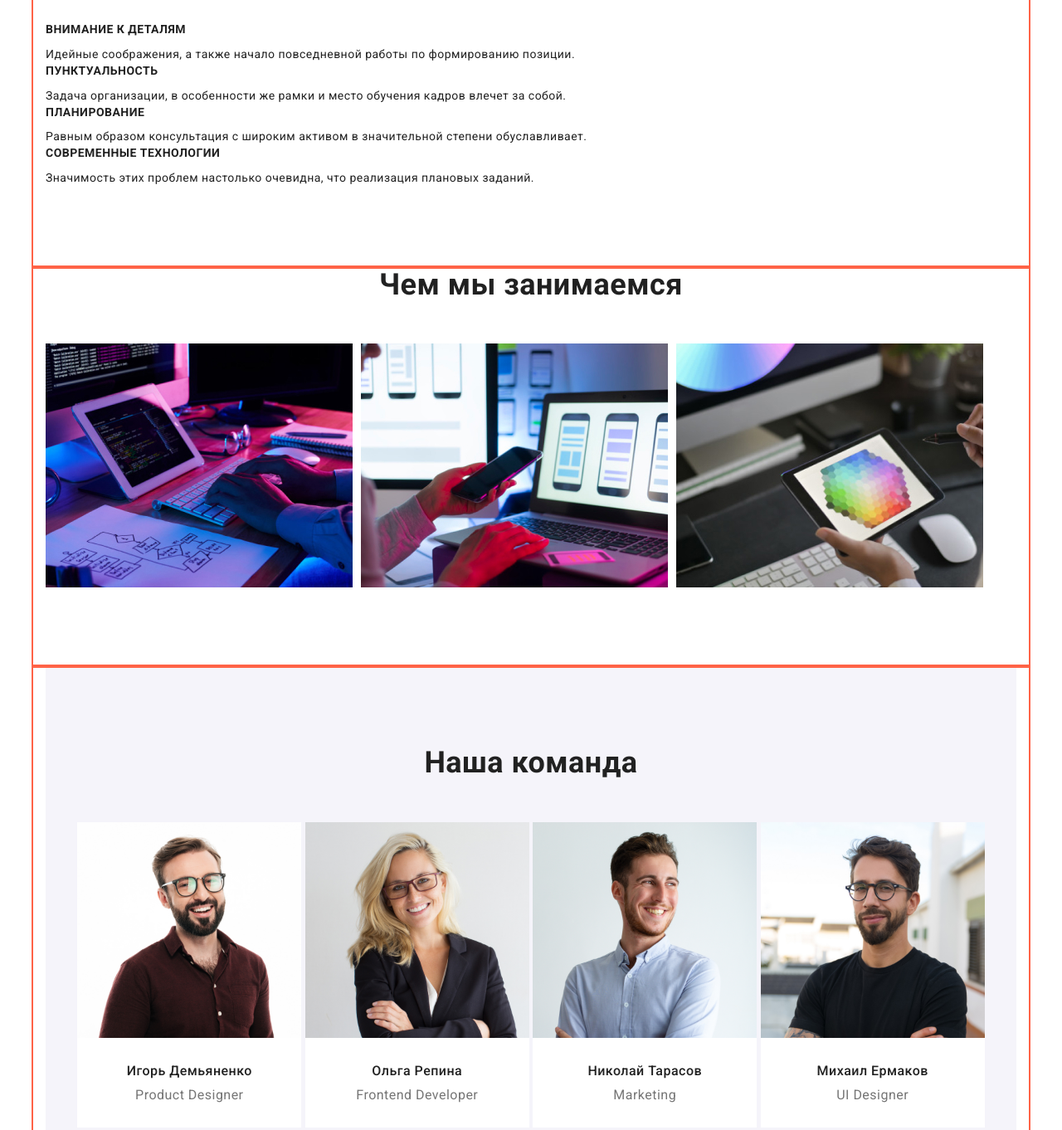
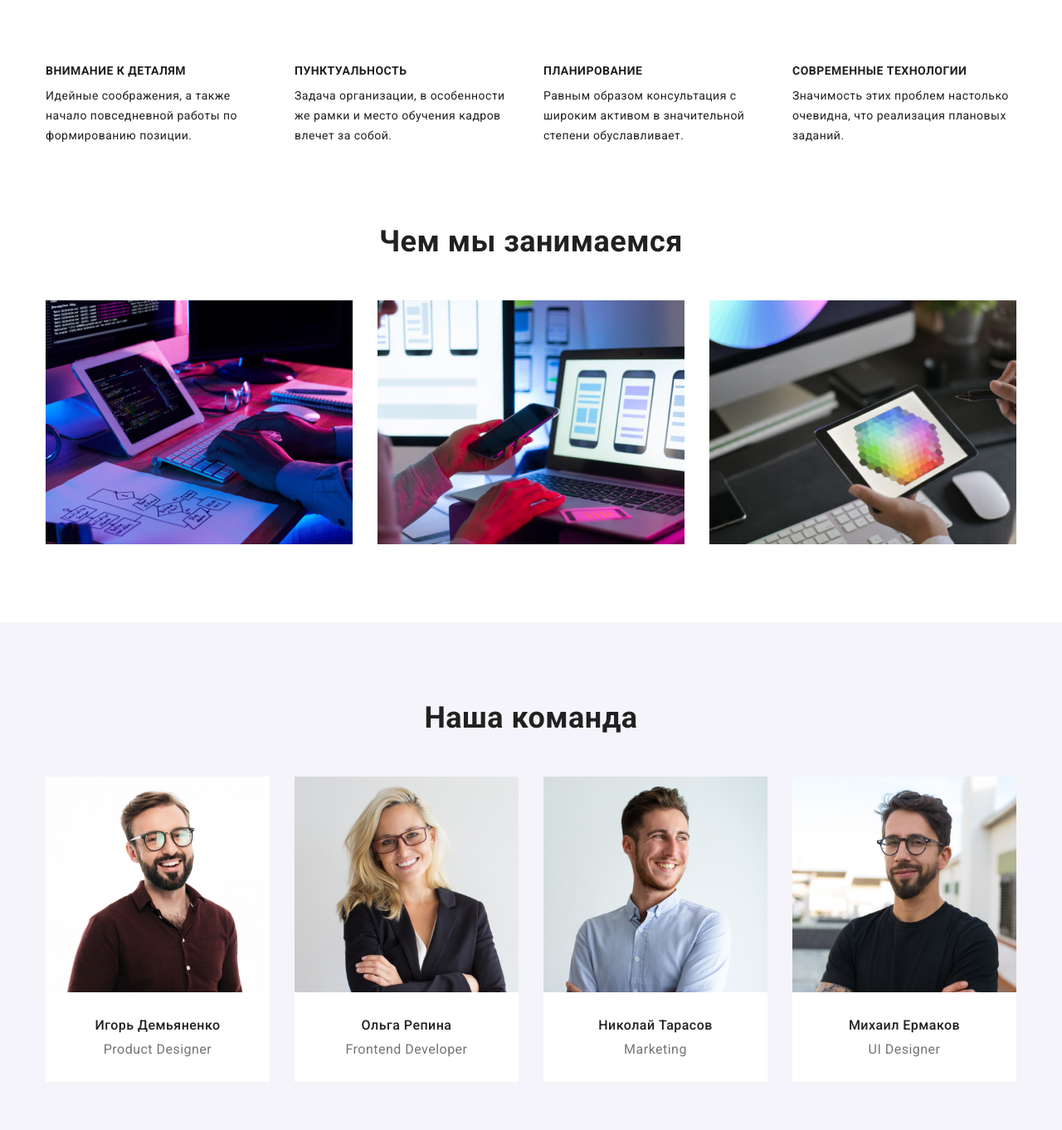
Before and after one commit to IevgenDanilov/goit-markup-hw-03, a plain HTML site: page index.html in a window 1280 px wide. Shown: the part 700-2062 px from the top of the page at 83% size. Drawn offline with nearby package versions, Linux system fonts and the light colour scheme.

Commit message:
hw3 completed

```diff
--- a/css/styles.css
+++ b/css/styles.css
@@ -12,9 +12,9 @@ body {
   margin: 0;
   font-family: Roboto, sans-serif;
   background-color: var(--primary-white-color);
-  /* background-color: rgb(182, 127, 127); */
   color: var(--primary-text-color);
   letter-spacing: 0.03em;
+}
 
 h1,
 h2,
@@ -37,7 +37,6 @@ body {
 img {
   display: block;
 }
-}
 
 /* Общие правила оформления */
 
@@ -47,14 +46,12 @@ body {
   padding-right: 15px;
   margin: 0 auto;
 
-
-  outline: 2px solid tomato;
+  /* outline: 2px solid tomato; */
 }
 
 .list {
   list-style: none;
   padding: 0;
-
 }
 
 .unvisible {
@@ -118,9 +115,9 @@ body {
 
 /* Шапка сайта */
 .page-header {
-
+  border-bottom: 1px solid #ececec;
+  padding: 25px 0;
 }
-
 
 .logo {
   color: var(--title-text-color);
@@ -154,24 +151,17 @@ body {
   color: var(--accent-color);
 }
 
-
 .site-nav {
   display: flex;
   margin: auto 0;
-
-
 }
 
 .filter {
   align-items: center;
-  margin: 0 auto;
+  margin: 0 auto 50px 0;
   display: flex;
   flex-direction: reverse;
-
-}
-
-.projects-section {
-  padding: 95px 0;
+  justify-content: center;
 }
 
 .flex {
@@ -179,16 +169,9 @@ body {
   flex-direction: row;
 }
 
-
 .filter .button {
-
   margin-right: 8px;
-
 }
-
-/* .site-nav .link:active {
-  color: tomato;
-} */
 
 .site-nav .link.current {
   color: var(--accent-color);
@@ -221,10 +204,8 @@ body {
 
 .hero {
   background-color: var(--secondary-background-color);
-  /* height: 600px; */
   padding-bottom: 200px;
   text-align: center;
-  /* margin: 0 auto; */
 }
 
 .hero-title {
@@ -242,7 +223,8 @@ body {
 
 /* Секция */
 
-.section .title {
+.section .title,
+.section-special-first .title {
   color: var(--title-text-color);
   font-size: 14px;
   line-height: 1.14;
@@ -260,6 +242,18 @@ body {
   margin-bottom: 50px;
 }
 
+.section {
+  padding: 94px 0;
+}
+
+.section-special-first {
+  padding: 94px 0 47px 0;
+}
+
+.section-special-second {
+  padding: 47px 0 94px 0;
+}
+
 .profile {
   padding-bottom: 95px;
 }
@@ -272,52 +266,70 @@ body {
   margin: 0;
 }
 
-.employees-item {
-
-  background-color: #fff;
-  margin: 0;
-  padding-bottom: 30px;
-  display: inline-block;
-}
-
 /* Преимущества */
 
 .feature-list .text {
   color: var(--primary-text-color);
   font-size: 14px;
   line-height: 1.71;
-  margin: 0 30px 0 0;
-
 }
 
 .feature-list {
-  margin: 0;
   text-align: left;
-  padding: 95px 0;
+  display: inline-block;
+  display: flex;
+  margin-left: -30px;
+  margin-top: -30px;
+}
+
+.feature-list-item {
+  margin-top: 30px;
+  margin-left: 30px;
+  flex-basis: calc((100% - 120px) / 4);
+  /* width: 270px; */
 }
 
 /* Перечень услуг */
-.services-item {
+.services-list {
+  /* margin: 0; */
   display: inline-block;
   display: flex;
   flex-direction: row;
+  flex-wrap: wrap;
+  margin-left: -30px;
+  margin-top: -30px;
 }
 
-.services-item img {
-margin-right: 10px;
-
+.services-list-item {
+  margin-left: 30px;
+  margin-top: 30px;
+  flex-basis: calc((100% - 90px) / 3);
 }
-
-.services {
-  padding-bottom: 95px;
-}
-
 
 /* Сотрудники */
 .employees {
   background-color: var(--special-background-color);
   text-align: center;
-  padding: 95px 0;
+}
+
+.employees-list {
+  /* margin: 0; */
+  display: inline-block;
+  display: flex;
+  flex-direction: row;
+  flex-wrap: wrap;
+  margin-left: -30px;
+  margin-top: -30px;
+}
+
+.employees-item {
+  background-color: #fff;
+  margin: 0;
+  padding-bottom: 30px;
+  display: inline-block;
+  margin-left: 30px;
+  margin-top: 30px;
+  flex-basis: calc((100% - 120px) / 4);
 }
 
 .employees-item h3 {
@@ -354,12 +366,34 @@ margin-right: 10px;
   line-height: 1.87;
 }
 
+.projects {
+  display: flex;
+  flex-direction: row;
+  flex-wrap: wrap;
+  margin-left: -30px;
+  margin-top: -30px;
+}
 
-.projects {
+.projects-item {
+  margin-left: 30px;
+  margin-top: 30px;
+  flex-basis: calc((100% - 90px) / 3);
+  /* align-content: space-between; */
+}
 
-  flex-direction: row;
+.projects-item-description {
+  border: 1px solid #eeeeee;
+  border-top: none;
+  padding: 20px 25px;
+}
 
+.projects-item-description p,
+h2 {
+  margin: 0;
 }
+/*
+  Порядок розташування блоку в списку
+  order: 1; */
 
 /* Футер */
 
--- a/index.html
+++ b/index.html
@@ -40,74 +40,80 @@
 
     <main>
         <!-- Герой -->
+
+        <section class="hero">
             <div class="container">
-            <section class="hero ">
                 <h1 class="hero-title">ЭФФЕКТИВНЫЕ РЕШЕНИЯ ДЛЯ ВАШЕГО БИЗНЕСА</h1>
                 <button type="button" class="button primary">Заказать услугу</button>
+            </div>
         </section>
-        </div>
+
 
         <!-- Преимущества -->
+
+        <section class="section-special-first">
             <div class="container">
-            <section class="section">
 
                 <!-- <h2 class="unvisible">Список преимуществ</h2> -->
 
                 <ul class="feature-list list">
-                    <li>
+                    <li class="feature-list-item">
                         <h3 class="title">Внимание к деталям</h3>
                         <p class="text">
                             Идейные соображения, а также начало повседневной работы по формированию позиции.
                         </p>
                     </li>
-                    <li>
+                    <li class="feature-list-item">
                         <h3 class="title">Пунктуальность</h3>
                         <p class="text">
                             Задача организации, в особенности же рамки и место обучения кадров влечет за собой.
                         </p>
                     </li>
-                    <li>
+                    <li class="feature-list-item">
                         <h3 class="title">Планирование</h3>
                         <p class="text">
                             Равным образом консультация с широким активом в значительной степени обуславливает.
                         </p>
                     </li>
-                    <li>
+                    <li class="feature-list-item">
                         <h3 class="title">Современные технологии</h3>
                         <p class="text">
                             Значимость этих проблем настолько очевидна, что реализация плановых заданий.
                         </p>
                     </li>
                 </ul>
+            </div>
         </section>
-        </div>
+
 
         <!-- Перечень услуг -->
+
+        <section class="section-special-second services">
             <div class="container">
-            <section class="section services">
-
                 <h2 class="section-main-title">Чем мы занимаемся</h2>
 
-                <ul class="no-margin list services-item">
-                    <li>
+                <ul class="list services-list">
+                    <li class="services-list-item">
                         <img src="./images/computer.jpg" alt="Компьютер" width="370" />
                     </li>
-                    <li>
+                    <li class="services-list-item">
                         <img src="./images/telephone.jpg" alt="Телефон" width="370" />
                     </li>
-                    <li>
+                    <li class="services-list-item">
                         <img src="./images/tablet.jpg" alt="Планшет" width="370" />
                     </li>
                 </ul>
+            </div>
         </section>
-        </div>
+
 
         <!-- Сотрудники -->
 
+
+        <section class="section employees">
             <div class="container">
-            <section class="section employees">
                 <h2 class="section-main-title">Наша команда</h2>
-                <ul class="no-margin list">
+                <ul class="list employees-list">
                     <li class="employees-item">
                         <img src="./images/igor_demyanenko.jpg" alt="Сотрудник компании" width="270" />
                         <h3>Игорь Демьяненко</h3>
@@ -129,14 +135,16 @@
                         <p>UI Designer</p>
                     </li>
                 </ul>
+            </div>
         </section>
-        </div>
+
 
     </main>
 
     <!-- Футер -->
+
+    <footer class="footer">
         <div class="container">
-        <footer class="footer">
             <a href="./index.html" class="logo">
                 <span class="accent">Web</span><span class="second-part">Studio</span>
             </a>
@@ -148,9 +156,9 @@
                     <li><a href="tel:+380961111111" class="button">+38 096 111 11 11</a></li>
                 </ul>
             </address>
+        </div>
+    </footer>
 
-        </footer>
-    </div>
 </body>
 
 </html>
```
Also changed, not shown: portfolio.html (+35 -17 lines). Lines whose indentation alone changed are shown as unchanged.
